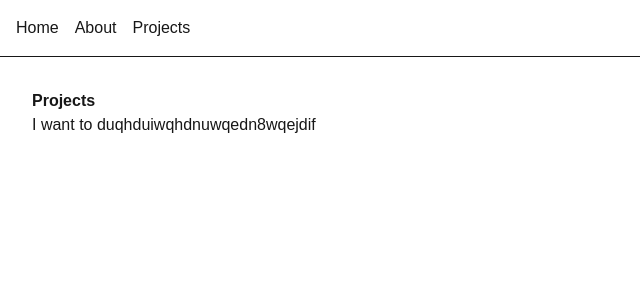
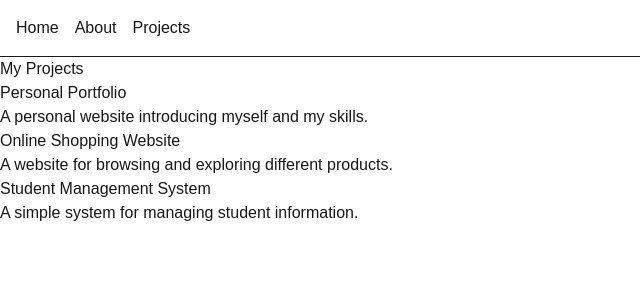
Before and after one commit to laavlynnn/my-first-app, a Next.js app: page /projects in a window 1280 px wide. Shown: the top 300 px of the page, without its empty margins (0-640 px from the left). Built offline with nearby package versions, Linux system fonts and the light colour scheme.

Commit message:
Add about page and Add projects page

```diff
--- a/app/projects/page.tsx
+++ b/app/projects/page.tsx
@@ -1,12 +1,37 @@
+
+export const metadata = {
+  title: "Projects | Lovelyn",
+};
+
+const projects = [
+  {
+    id: 1,
+    name: "Personal Portfolio",
+    description: "A personal website introducing myself and my skills.",
+  },
+  {
+    id: 2,
+    name: "Online Shopping Website",
+    description: "A website for browsing and exploring different products.",
+  },
+  {
+    id: 3,
+    name: "Student Management System",
+    description: "A simple system for managing student information.",
+  },
+];
+
 export default function ProjectsPage() {
   return (
-        <main className="p-8">
-            <h1 className="text-2x1 font-bold">Projects</h1>
-            <p>I want to duqhduiwqhdnuwqedn8wqejdif</p>
-        </main>
-    );
+    <main>
+      <h1>My Projects</h1>
+
+      {projects.map((project) => (
+        <div key={project.id}>
+          <h2>{project.name}</h2>
+          <p>{project.description}</p>
+        </div>
+      ))}
+    </main>
+  );
 }
-
-export const metadata = {
-  title: "Projects | My Site",
-};
```
